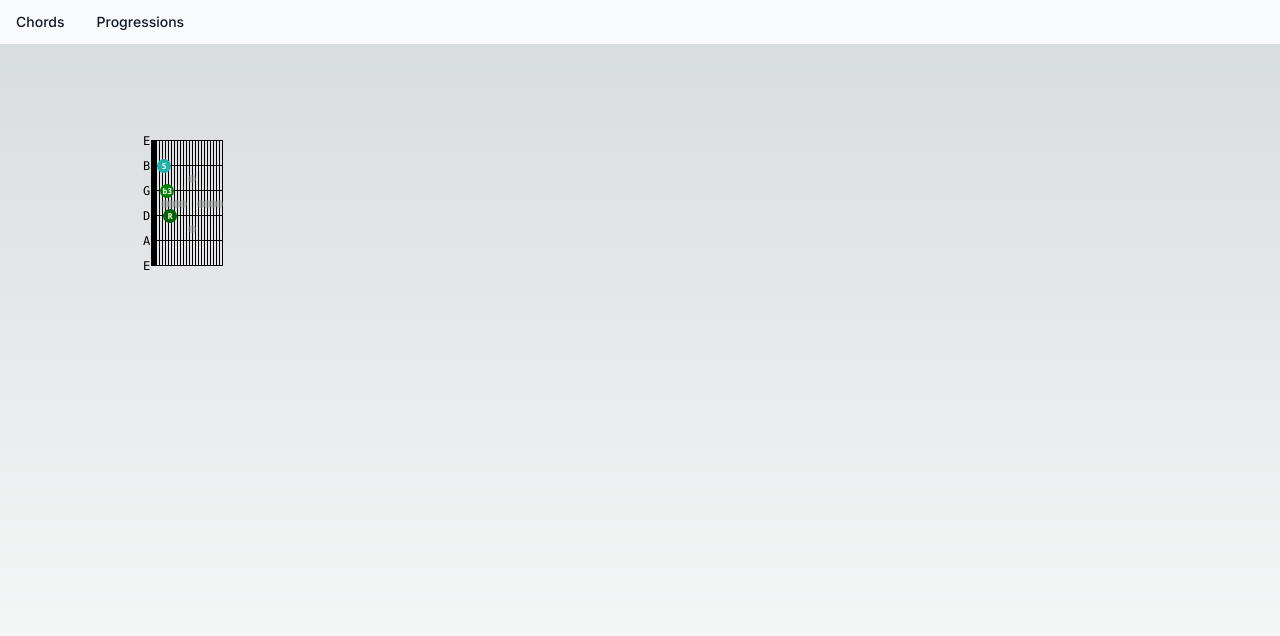
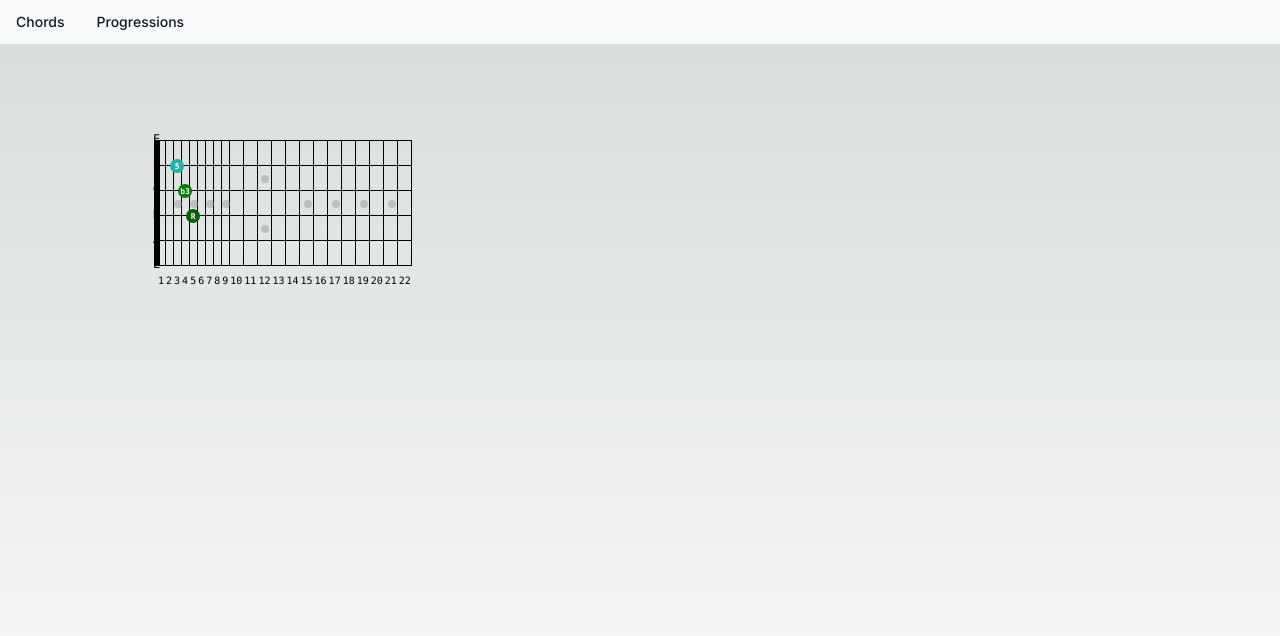
Before and after one commit to mikkelstaerk/guitar-app, a Next.js app: page /progressions/2023-07-07 in a window 1280 px wide. Shown: the top 636 px of the page. Built offline with nearby package versions, Linux system fonts and the light colour scheme.

Commit message:
design tweaks

```diff
--- a/src/app/components/Neck.css
+++ b/src/app/components/Neck.css
@@ -4,7 +4,7 @@
 .guitar table {
   border-collapse: collapse;
   width: 100%;
-margin-bottom: 50px;;
+  margin-bottom: 50px;
 }
 
 .guitar td {
@@ -14,16 +14,25 @@ margin-bottom: 50px;;
 }
 .guitar .last td {
   border: none !important;
+  height: 1px;
 }
+.guitar .numbers td {
+  border: none !important;
+  text-align: center;
+  font-size: 10px;
+}
+
 .guitar td.key {
   border: none;
   border-right: 6px solid black;
   width:10%;
-  padding-left:15px;
+  padding-left:25px;
+  position: relative;
 }
 .guitar td.key p {
   font-size: 12px;
-  margin-top: -22px !important;
+  position: absolute;
+  top: -12px !important;
 }
 .guitar td .marker {
   height:8px;
--- a/src/app/components/Neck.tsx
+++ b/src/app/components/Neck.tsx
@@ -26,6 +26,14 @@ function createColumns(number,chords){
   return td;
 }
 
+function createNumbers() {
+  var td = [];
+  for (let i=0; i<guitar.frets; i++) {
+    td.push(<td>{i+1}</td>);
+  }
+  return td
+}
+
 export default function Neck(props) {
   // console.log(props)
     const items = [];
@@ -35,6 +43,8 @@ export default function Neck(props) {
                 {createColumns(guitarString.number, props.chords)}
               </tr>)
           }
+
+    items.push(<tr className='numbers'><td></td>{createNumbers()}</tr>);
 
 
     return (
```
Lines whose indentation alone changed are shown as unchanged.
